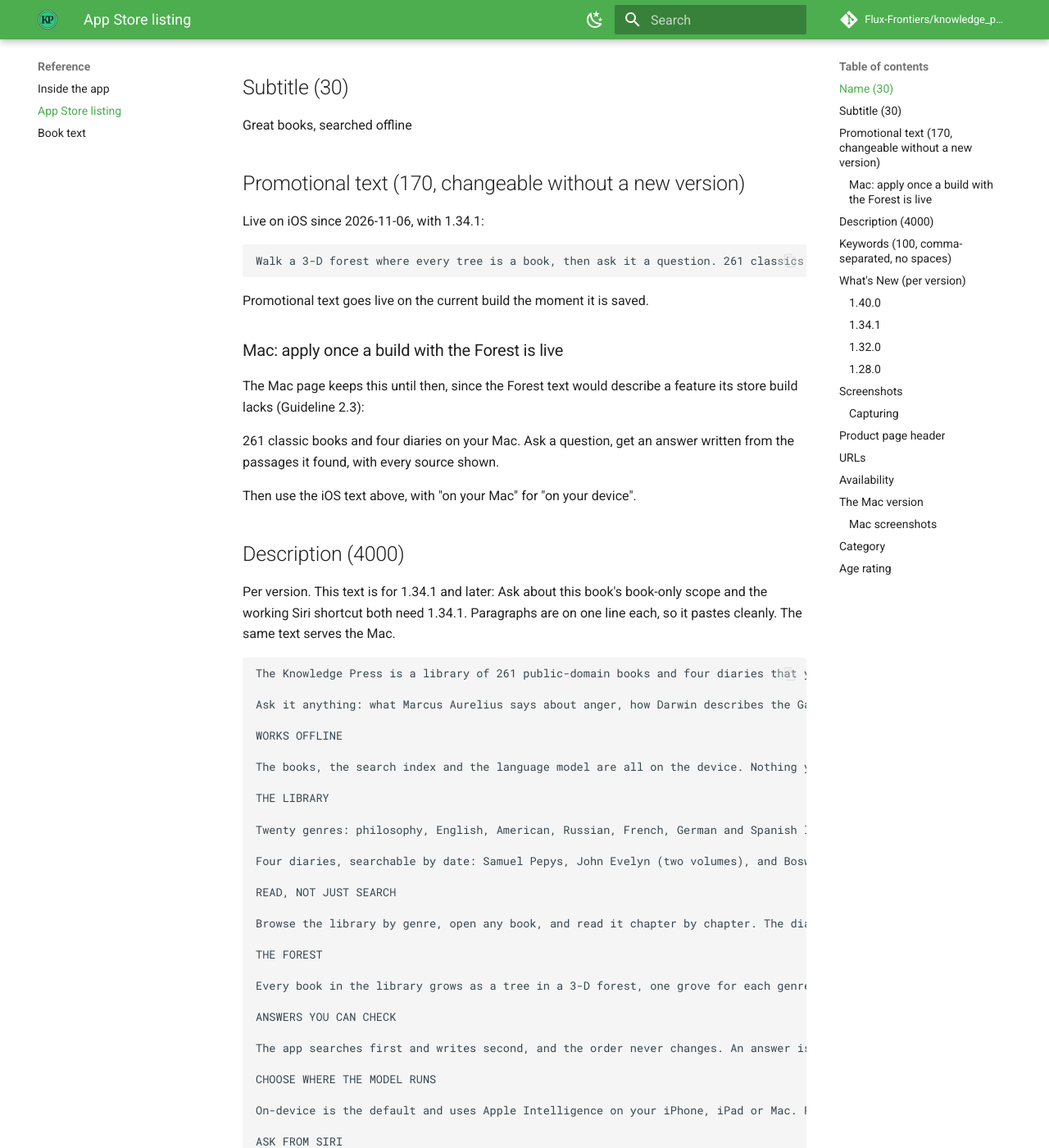
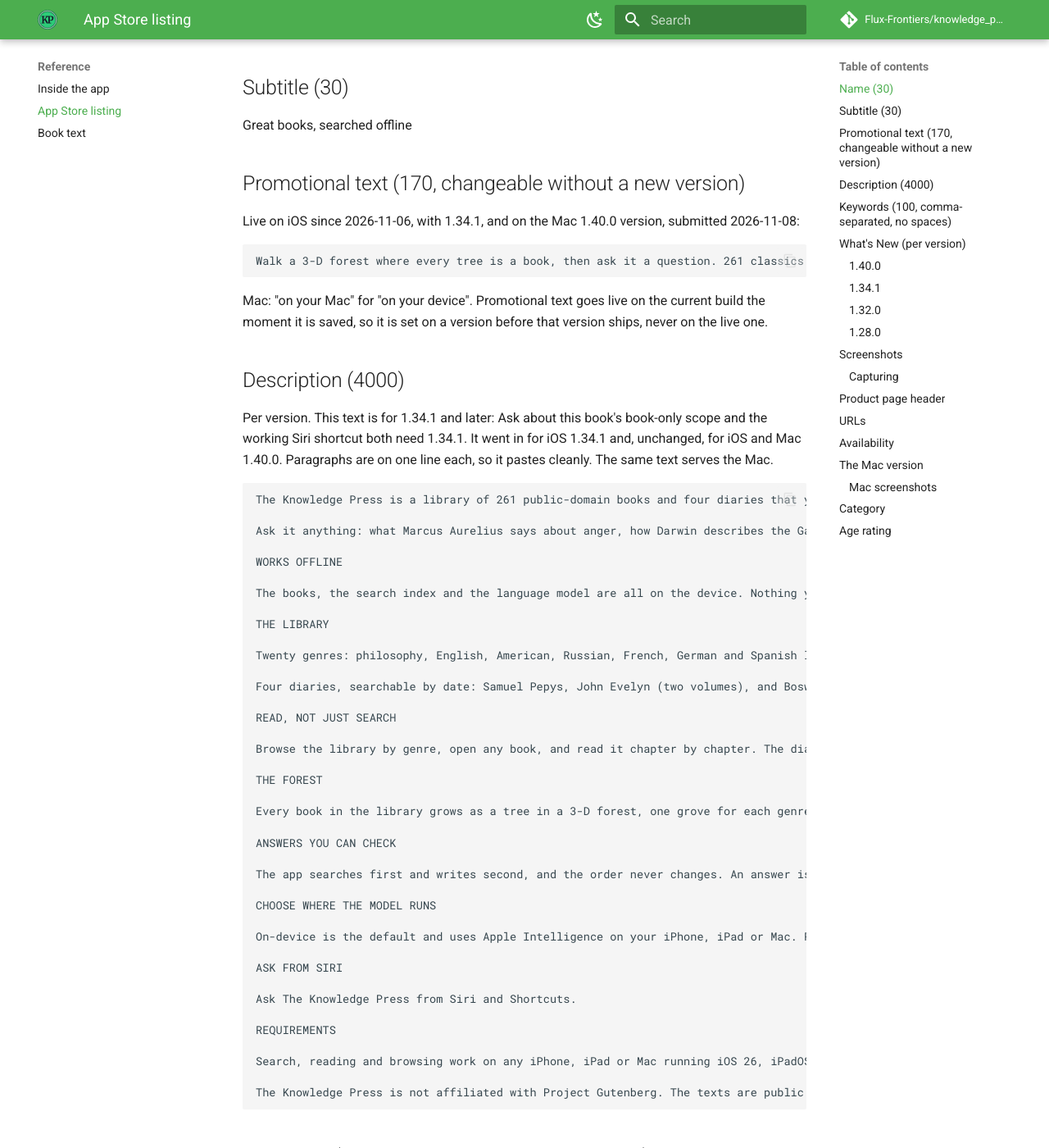
Before and after one commit to Flux-Frontiers/knowledge_press, an MkDocs documentation site: the page built from docs/APP_STORE_LISTING.md, in a window 1280 px wide and 1400 px high, scrolled down 439 px. Shown: the whole window at 82% size. Built offline with MkDocs 1.6.1 and Material for MkDocs 9.7.7, drawn with Linux system fonts in a browser that asks for light colours; comment, search, counter and statistics services are not loaded; some of the changed text lies outside the part shown.

Commit message:
docs(store): the listing as submitted for 1.40.0 on iOS and Mac
Promotional text is live on iOS and set on the Mac 1.40.0 version; the
description went in unchanged for both; What's New records the submission;
the screenshot notes say which set each platform carries and that the iOS
forest slots are due a retake; the Mac section describes its first Forest
submission and its short review notes.

Co-Authored-By: Claude Fable 5.1 <noreply@anthropic.com>

````diff
--- a/docs/APP_STORE_LISTING.md
+++ b/docs/APP_STORE_LISTING.md
@@ -18,29 +18,23 @@ Great books, searched offline
 
 ## Promotional text (170, changeable without a new version)
 
-Live on iOS since 2026-11-06, with 1.34.1:
+Live on iOS since 2026-11-06, with 1.34.1, and on the Mac 1.40.0 version,
+submitted 2026-11-08:
 
 ```text
 Walk a 3-D forest where every tree is a book, then ask it a question. 261 classics and four diaries on your device, and every answer shows its sources.
 ```
 
-Promotional text goes live on the current build the moment it is saved.
-
-### Mac: apply once a build with the Forest is live
-
-The Mac page keeps this until then, since the Forest text would describe a
-feature its store build lacks (Guideline 2.3):
-
-261 classic books and four diaries on your Mac. Ask a question, get an
-answer written from the passages it found, with every source shown.
-
-Then use the iOS text above, with "on your Mac" for "on your device".
+Mac: "on your Mac" for "on your device". Promotional text goes live on the
+current build the moment it is saved, so it is set on a version before that
+version ships, never on the live one.
 
 ## Description (4000)
 
 Per version. This text is for 1.34.1 and later: Ask about this book's
-book-only scope and the working Siri shortcut both need 1.34.1. Paragraphs
-are on one line each, so it pastes cleanly. The same text serves the Mac.
+book-only scope and the working Siri shortcut both need 1.34.1. It went in for
+iOS 1.34.1 and, unchanged, for iOS and Mac 1.40.0. Paragraphs are on one line
+each, so it pastes cleanly. The same text serves the Mac.
 
 ```text
 The Knowledge Press is a library of 261 public-domain books and four diaries that you can search and question, entirely on your device.
@@ -92,6 +86,8 @@ classics,books,library,philosophy,literature,offline,reader,search,shakespeare,p
 
 ### 1.40.0
 
+Submitted 2026-11-08 for iOS and Mac, build 907 on both.
+
 iOS:
 
 ```text
@@ -107,7 +103,8 @@ A smoother forest and a new icon.
 - Moots held with your own GutenbergKG worker are now kept on the device.
 ```
 
-Mac (the first Mac version with the Forest; the Mac last shipped 1.32.0):
+Mac (the first Mac version with the Forest; the Mac last shipped 1.32.0, so
+its notes lead with it):
 
 ```text
 The Forest is here. Walk a 3-D forest where every tree is a book, right inside the app and with no network needed. Open a tree and click Ask about this book to ask that book a question.
@@ -183,7 +180,10 @@ URLs, award claims, Project Gutenberg logo, or other platforms' logos.
 
 The set below is for versions after 1.33.0: slot 06 shows title search in
 Browse, and slot 03's card shows Ask about this book with the book-only
-scope, both of which came after 1.33.0. All shots use dark mode, the
+scope, both of which came after 1.33.0. The iOS set was captured for 1.34.1
+and reused for 1.40.0; it still shows the forest's pre-1.40.0 top bar, so the
+forest slots (02, 03) are due a retake. The Mac set was captured for 1.40.0;
+see "Mac screenshots" below. All shots use dark mode, the
 Simulator default (`SIM_APPEARANCE=dark`); do not mix modes in a set. iPad
 shots are landscape (rotate the Simulator with Cmd-Left before capturing);
 iPhone shots are portrait. Captions are in `scripts/store_captions.tsv`, one
@@ -216,10 +216,10 @@ exchange does not read well as a still.
 3. `ios-sim-launch` sets the 9:41 status bar. Take each shot with
    `make ios-sim-screenshot SIM=...`, which writes
    `screenshots/<SIM>-<time>.png`, and move it to
-   `screenshots/raw/iphone/<slot>-<name>.png` (or `ipad/`). For the Mac,
-   crop as under "Mac screenshots" below, but end the ffmpeg output name in
-   `.png` (the script reads PNG only) and save it in `screenshots/raw/mac/`.
-4. `make store-shots` writes `screenshots/store/<version>/<device>-<slot>.png`
+   `screenshots/raw/iphone/<slot>-<name>.png` (or `ipad/`). The Mac is
+   captured from its window instead; see "Mac screenshots" below.
+4. `make store-shots STORE_VERSION=<version>` writes
+   `screenshots/store/<version>/<device>-<slot>.png`
    at 1320x2868, 2752x2064 (iPad, landscape) and 2880x1800, opaque, and a
    `contact-<device>.png` per device. It fails if a size is wrong, a file has
    alpha, a slot has no caption, or a device has more than 10.
@@ -264,6 +264,15 @@ The blocks above count the 1.32.0 corpus: 261 books plus four diaries, 265
 works in all. The description is per version, so the count changes only when
 a new version's text is edited.
 
+Mac 1.40.0, submitted 2026-11-08, is the first Mac version with the Forest:
+it took the description above (with THE FOREST), the Forest promotional text,
+the 1.40.0 Mac What's New and the seven Mac screenshots. Its review notes are
+a short paragraph, not the iOS answers: two Mac versions had passed with the
+field blank, and the note only says that no setup is needed, that written
+answers need Apple Intelligence, and that the forest's "Hold a new moot"
+appears only with the user's own server. No recording is attached for the
+Mac; App Review asked for the recording on iOS.
+
 ### Mac screenshots
 
 Apple takes 1280x800, 1440x900, 2560x1600 or 2880x1800. The 1.40.0 set is
````
